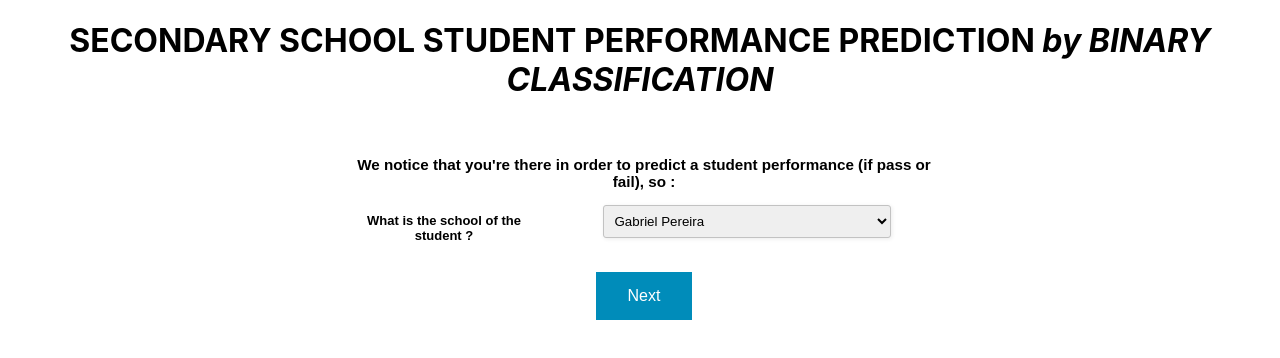
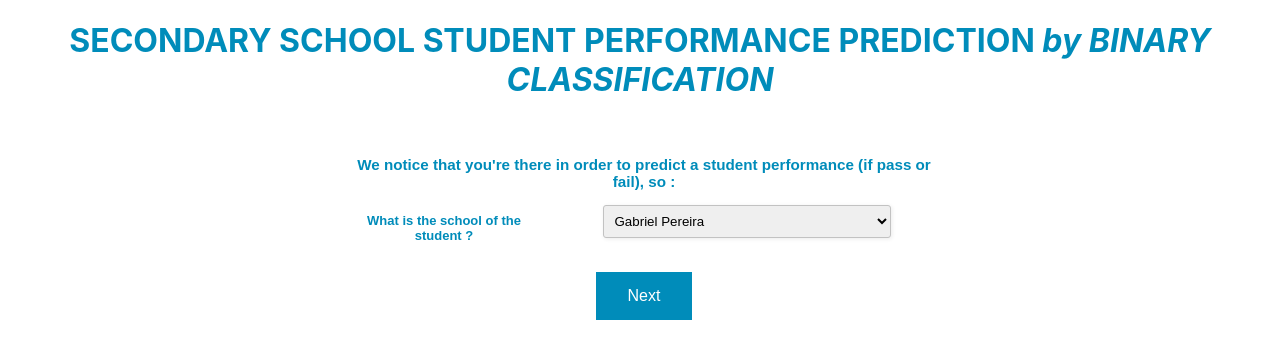
Before and after one commit to Jordanadopo/StudentPerfClient, a React (Create React App) app: page / in a window 1280 px wide. Shown: the top 358 px of the page. Built offline with nearby package versions, Linux system fonts and the light colour scheme.

Commit message:
text color changed

```diff
--- a/src/App.css
+++ b/src/App.css
@@ -1,5 +1,6 @@
 .App {
   text-align:center;
+  color:#008CBA;
 }
 
 .App-logo {
```
